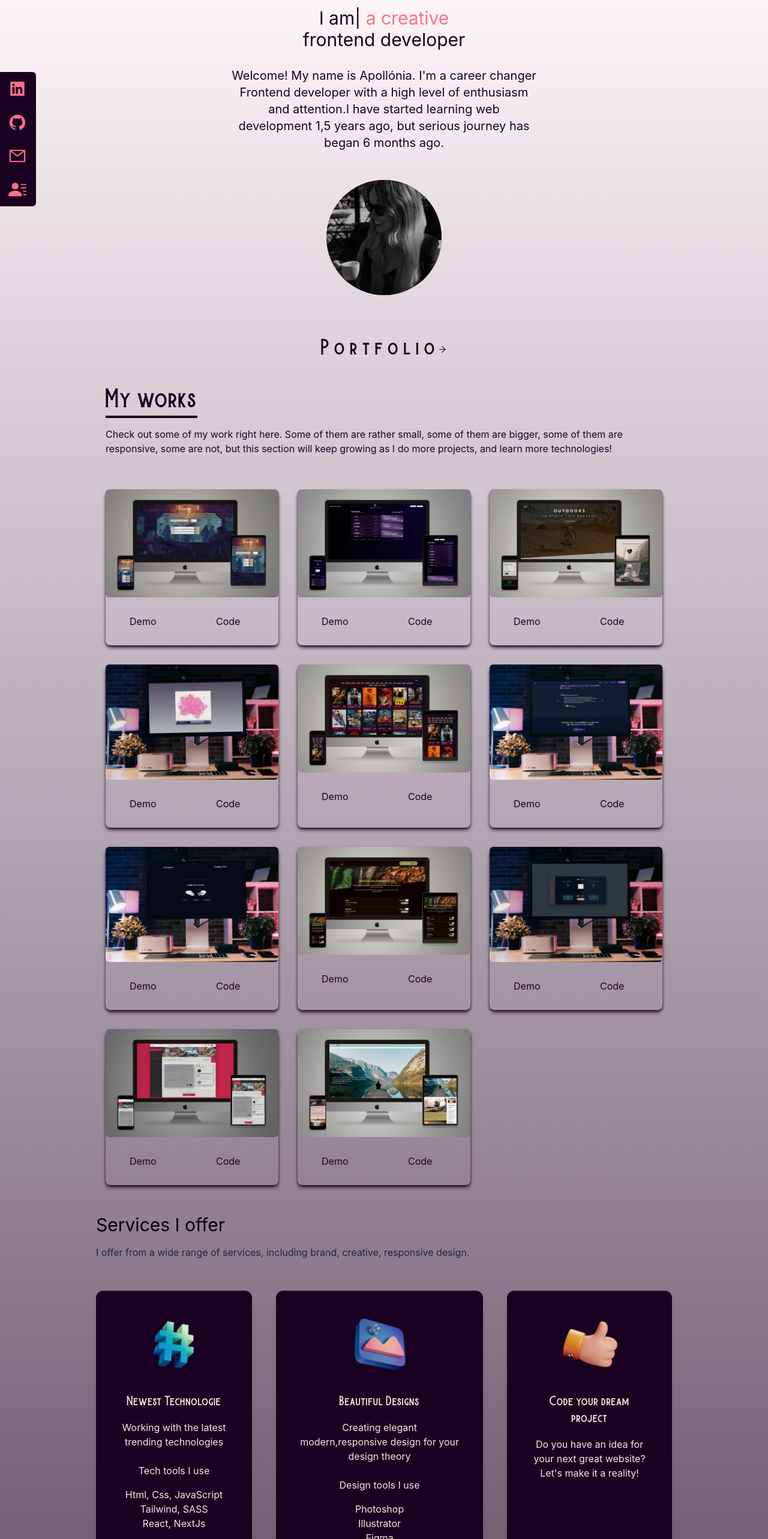
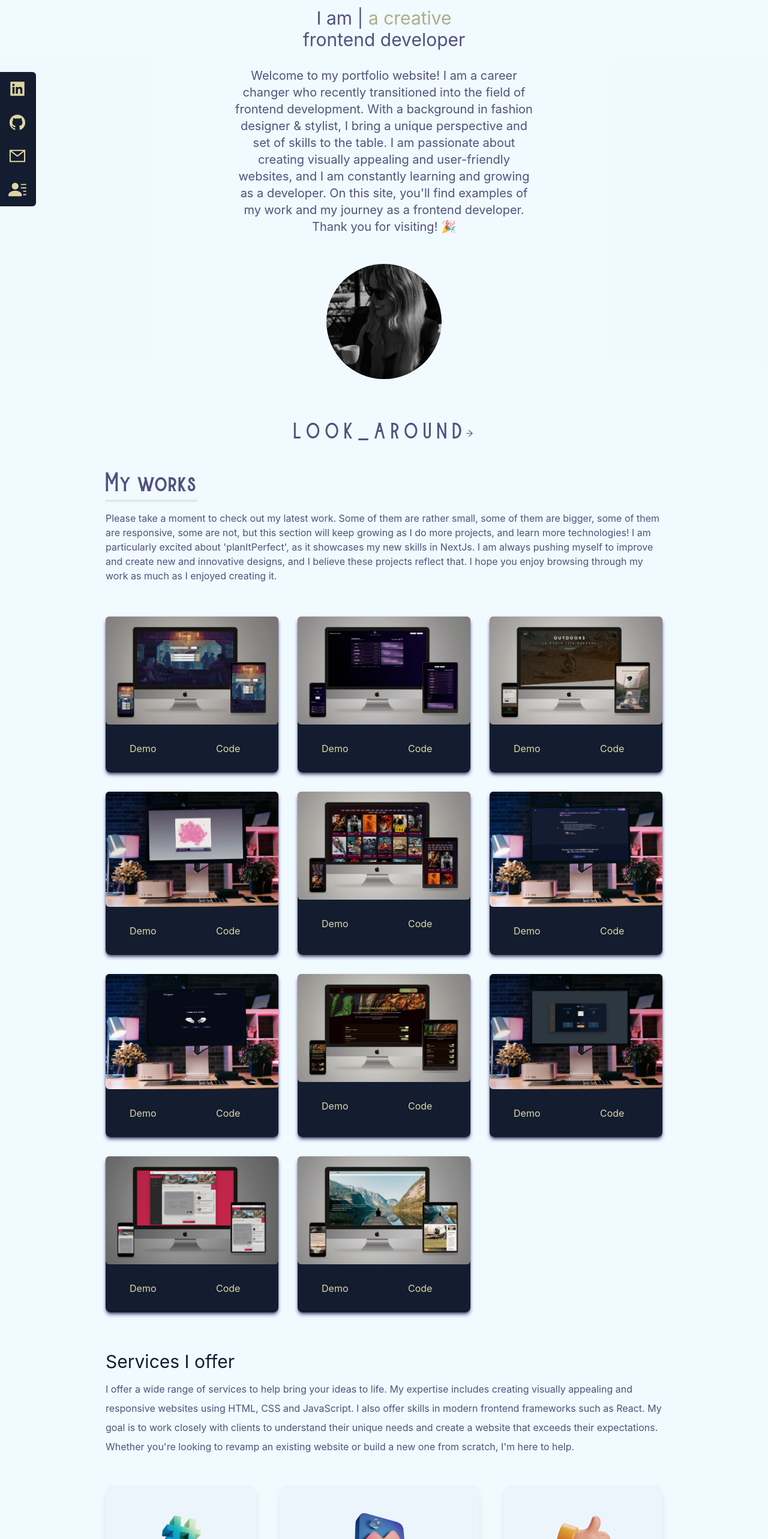
Before and after one commit to apolloniiaa/react-portfolio, a Next.js app: page / in a window 1280 px wide. Shown: the part 160-2726 px from the top of the page at 60% size. Built offline with nearby package versions, Linux system fonts and the light colour scheme.

Commit message:
designe changed

```diff
--- a/components/Portfolio.js
+++ b/components/Portfolio.js
@@ -84,17 +84,21 @@
     },
   ];
   return (
-    <div name='portfolio' className=' text-primary  w-full '>
+    <div name='portfolio' className=' text-textLight  w-full '>
       <div className='max-w-screen-lg p-4 mx-auto flex flex-col jutify-center w-full h-full'>
         <div className=' pb-8'>
-          <h3 className='text-4xl  font-burtons  inline border-b-4  text-primary border-primary dark:border-fifth dark:text-slate-300'>
+          <h3 className='text-4xl  font-burtons  inline border-b-4  text-textLight border- dark:border-green-100 dark:text-slate-300'>
             My works
           </h3>
           <p className='py-6  dark:text-slate-300'>
-            Check out some of my work right here. Some of them are rather small,
-            some of them are bigger, some of them are responsive, some are not,
-            but this section will keep growing as I do more projects, and learn
-            more technologies!
+            Please take a moment to check out my latest work. Some of them are
+            rather small, some of them are bigger, some of them are responsive,
+            some are not, but this section will keep growing as I do more
+            projects, and learn more technologies! I am particularly excited
+            about 'planItPerfect', as it showcases my new skills in NextJs. I am
+            always pushing myself to improve and create new and innovative
+            designs, and I believe these projects reflect that. I hope you enjoy
+            browsing through my work as much as I enjoyed creating it.
           </p>
         </div>
 
@@ -102,7 +106,7 @@
           {portfolios.map(({ id, src, demo, code }) => (
             <div
               key={id}
-              className='shadow-md shadow-primary dark:shadow-fifth rounded-lg'
+              className='shadow-md shadow-textLight text-portfolioCardText bg-portfolioCard dark:shadow-textDark rounded-lg'
             >
               <Image
                 src={src}
@@ -116,14 +120,14 @@
                 <a
                   href={demo}
                   target='blank'
-                  className='w-1/2 px-6 py-3 m-4 duration-200 cursor-pointer  dark:text-slate-300'
+                  className='w-1/2 px-6 py-3 m-4 duration-200 cursor-pointer   dark:text-textDark'
                 >
                   Demo
                 </a>
                 <a
                   href={code}
                   target='blank'
-                  className='w-1/2 px-6 py-3 m-4 duration-200 cursor-pointer  dark:text-slate-500 '
+                  className='w-1/2 px-6 py-3 m-4 duration-200 cursor-pointer  dark:text-textDark '
                 >
                   Code
                 </a>
--- a/components/Services.js
+++ b/components/Services.js
@@ -21,85 +21,81 @@
       id: 1,
       src: html,
       title: 'HTML',
-      style: 'shadow-orange-500',
     },
     {
       id: 2,
       src: css,
       title: 'CSS',
-      style: 'shadow-blue-500',
     },
     {
       id: 3,
       src: javascript,
       title: 'JavaScript',
-      style: 'shadow-yellow-500',
     },
     {
       id: 4,
       src: react,
       title: 'React',
-      style: 'shadow-blue-300',
     },
     {
       id: 6,
       src: sass,
       title: 'SCSS',
-      style: 'shadow-red-200',
     },
 
     {
       id: 5,
       src: tailwind,
       title: 'Tailwind',
-      style: 'shadow-sky-400',
     },
 
     {
       id: 8,
       src: github,
       title: 'GitHub',
-      style: 'shadow-gray-400',
     },
 
     {
       id: 10,
       src: illustrator,
       title: 'Illustrator',
-      style: 'shadow-yellow-200',
     },
     {
       id: 12,
       src: photoshop,
       title: 'Photoshop',
-      style: 'shadow-sky-900',
     },
     {
       id: 11,
       src: logo,
       title: 'NextJS',
-      style: 'shadow-orange-700',
     },
     {
       id: 12,
       src: logo,
       title: 'GSAP',
-      style: 'shadow-orange-700',
     },
   ];
   return (
     <div name='services'>
-      <section className='mb-64  md:mb-0 '>
+      <section className='mb-64  md:mb-0  max-w-screen-lg mx-auto p-4'>
         <div>
-          <h3 className='text-3xl py-1  dark:text-fifth'>Services I offer </h3>
-          <p className='text-md py-2 leading-8 text-gray-800 dark:text-slate-300'>
-            I offer from a wide range of services, including brand, creative,
-            responsive design.
+          <h3 className='text-3xl py-1 text-primary  dark:text-textDark'>
+            Services I offer{' '}
+          </h3>
+          <p className='text-md py-2 leading-8  text-textLight dark:text-slate-300'>
+            I offer a wide range of services to help bring your ideas to life.
+            My expertise includes creating visually appealing and responsive
+            websites using HTML, CSS and JavaScript. I also offer skills in
+            modern frontend frameworks such as React. My goal is to work closely
+            with clients to understand their unique needs and create a website
+            that exceeds their expectations. Whether you're looking to revamp an
+            existing website or build a new one from scratch, I'm here to help.
           </p>
         </div>
 
-        <div className='text-red-100  lg:flex gap-10 dark:text-slate-300  '>
-          <div className='text-center  shadow-lg p-10 rounded-xl my-10 dark:text-slate-300 bg-primary dark:bg-card'>
+        <div className=' text-textLight lg:flex gap-10 dark:text-slate-300  '>
+          <div className='text-center  shadow-lg p-10 rounded-xl my-10 dark:text-slate-300 bg-card dark:bg-card'>
             <Image
               src={code}
               width={100}
@@ -107,23 +103,27 @@
               className=' mx-auto'
               alt='photo'
             />
-            <h3 className='text-lg text-red-100 font-medium pt-8 pb-2  dark:text-fifth font-burtons'>
+            <h3 className='text-lg  text-textLight font-medium pt-8 pb-2 dark:text-textDark font-burtons'>
               Newest Technologie
             </h3>
-            <p className='py-2 text-red-100  dark:text-slate-300'>
+            <p className='py-2  text-textLight  dark:text-slate-300'>
               Working with the latest trending technologies
             </p>
-            <h4 className='py-4  text-red-100  dark:text-slate-300'>
+            <h4 className='py-4   text-textLight  dark:text-slate-300'>
               Tech tools I use
             </h4>
-            <p className=' text-red-100  dark:text-slate-300'>
+            <p className='  text-textLight  dark:text-slate-300'>
               Html, Css, JavaScript
             </p>
-            <p className='text-red-100  dark:text-slate-300'>Tailwind, SASS</p>
-            <p className='text-red-100  dark:text-slate-300'>React, NextJs</p>
+            <p className=' text-textLight  dark:text-slate-300'>
+              Tailwind, SASS
+            </p>
+            <p className=' text-textLight  dark:text-slate-300'>
+              React, NextJs
+            </p>
           </div>
 
-          <div className='text-center  text-red-100 shadow-lg p-10 rounded-xl my-10 bg-primary dark:bg-card '>
+          <div className='text-center bg-card shadow-lg p-10 rounded-xl my-10  '>
             <Image
               src={design}
               width={100}
@@ -132,21 +132,21 @@
               alt='photo of code'
             />
 
-            <h3 className='  text-red-100 text-lg font-medium pt-8 pb-2  dark:text-fifth font-burtons'>
+            <h3 className='   text-textLight text-lg font-medium pt-8 pb-2  dark:text-textDark font-burtons'>
               Beautiful Designs
             </h3>
             <p className='py-2' text-primary>
               Creating elegant modern,responsive design for your design theory
             </p>
-            <h4 className='py-4  text-red-100 dark:text-slate-300'>
+            <h4 className='py-4   text-textLight dark:text-slate-300'>
               Design tools I use
             </h4>
-            <p className=' text-red-100 dark:text-slate-300'>Photoshop</p>
-            <p className=' text-red-100 dark:text-slate-300'>Illustrator</p>
-            <p className=' text-red-100 dark:text-slate-300'>Figma</p>
+            <p className='  text-textLight dark:text-slate-300'>Photoshop</p>
+            <p className='  text-textLight dark:text-slate-300'>Illustrator</p>
+            <p className='  text-textLight dark:text-slate-300'>Figma</p>
           </div>
 
-          <div className='text-center  text-red-100 shadow-lg p-10 rounded-xl my-10 bg-primary dark:bg-card '>
+          <div className='text-center  bg-card text-textLight shadow-lg p-10 rounded-xl my-10  dark:bg-card '>
             <Image
               src={consulting}
               width={100}
@@ -154,30 +154,32 @@
               className=' mx-auto'
               alt='photo'
             />
-            <h3 className='text-lg font-medium pt-8 pb-2  dark:text-fifth font-burtons'>
+            <h3 className='text-lg font-medium pt-8 pb-2  font-burtons dark:text-textDark'>
               Code your dream project
             </h3>
-            <p className='py-2'>
+            <p className='py-2 dark:text-slate-300'>
               Do you have an idea for your next great website?
               <br /> Let's make it a reality!
             </p>
           </div>
         </div>
       </section>
-      <div name='experience' className=' w-full md:h-screen my-20 '>
-        <div className='max-w-screen-lg mx-auto p-4 flex flex-col justify-center w-full h-full md:h-auto text-red-50'>
+      <div name='experience' className=' w-full md:h-screen mt-20 '>
+        <div className='max-w-screen-lg mx-auto p-4 flex flex-col justify-center w-full h-full md:h-auto  text-textLight'>
           <div>
-            <p className='text-4xl font-bold border-b-4 dark:text-fifth dark:border-fifth border-gray-500 p-2 inline '>
+            <p className='text-4xl font-bold border-b-4 dark:text-textDark dark:border-textDark border-gray-500 p-2 inline '>
               Experience
             </p>
-            <p className='py-6'>These are the technologies I worked with</p>
+            <p className='py-6 dark:text-gray-200'>
+              These are the technologies I worked with
+            </p>
           </div>
 
           <div className='w-full grid grid-cols-2 sm:grid-cols-3 gap-8 text-center py-8  sm:px-0'>
             {techs.map(({ id, src, title, style }) => (
               <div
                 key={id}
-                className={`shadow-md hover:scale-105 duration-500 py-2 rounded-lg ${style}`}
+                className={`shadow-md hover:scale-105 duration-500 py-2 rounded-lg text-linksLight bg-portfolioCard`}
               >
                 <Image src={src} alt='photo' className='w-20 mx-auto' />
                 <p className='mt-4'>{title}</p>
--- a/components/SocialLinks.js
+++ b/components/SocialLinks.js
@@ -53,14 +53,14 @@
           <li
             key={id}
             className={
-              'flex justify-between items-center w-40 h-14 px-4 ml-[-100px] hover:ml-[-10px] hover:rounded-md duration-300  bg-primary dark:bg-fourth' +
+              'flex justify-between items-center w-40 h-14 px-4 ml-[-100px] hover:ml-[-10px] hover:rounded-md duration-300  bg-primary dark:bg-darkbg' +
               ' ' +
               style
             }
           >
             <a
               href={href}
-              className='flex justify-between items-center w-full text-fifth'
+              className='flex justify-between items-center w-full  text-linksLight dark:text-textDark'
               download={download}
               target='_blank'
               rel='noreferrer'
--- a/pages/HeroPage.js
+++ b/pages/HeroPage.js
@@ -9,21 +9,29 @@
     <div name='home'>
       <section className='px-10 md:px-20 lg:px-40'>
         <div className='text-center'>
-          <h2 className='text-xl font-burtons py-2 font-medium md:text-5xl  text-secondary  dark:text-fifth pt-7'>
+          <h2 className='text-xl font-burtons py-2 font-medium md:text-5xl  text-secondary  dark:text-green-100 pt-7'>
             Apollónia Sz.
           </h2>
-          <h3 className='text-2xl py-2 md:text-3xl  text-primary dark:text-slate-400 '>
-            I am| <span className='text-fifth'> a creative</span> <br />{' '}
-            frontend developer
+          <h3 className='text-2xl py-2 md:text-3xl  text-textLight dark:text-slate-400 '>
+            I am |{' '}
+            <span className='text-subtitle dark:text-textDark'>
+              {' '}
+              a creative
+            </span>{' '}
+            <br /> frontend developer
           </h3>
-          <p className='text-md py-5 leading-8 text-primary md:text-xl max-w-lg mx-auto dark:text-slate-400 mb-7'>
-            Welcome! My name is Apollónia. I'm a career changer Frontend
-            developer with a high level of enthusiasm and attention.I have
-            started learning web development 1,5 years ago, but serious journey
-            has began 6 months ago.
+          <p className='text-md py-5 leading-8 text-textLight md:text-xl max-w-lg mx-auto dark:text-slate-400 mb-7'>
+            Welcome to my portfolio website! I am a career changer who recently
+            transitioned into the field of frontend development. With a
+            background in fashion designer & stylist, I bring a unique
+            perspective and set of skills to the table. I am passionate about
+            creating visually appealing and user-friendly websites, and I am
+            constantly learning and growing as a developer. On this site, you'll
+            find examples of my work and my journey as a frontend developer.
+            Thank you for visiting! 🎉
           </p>
         </div>
-        <div className='relative mx-auto bg-gradient-to-r from-fifth to-primary rounded-full w-48 h-48 mb-10 overflow-hidden '>
+        <div className='relative mx-auto  rounded-full w-48 h-48 mb-10 overflow-hidden '>
           <Image
             src={avatar}
             layout='fill'
@@ -35,14 +43,16 @@
               33vw'
           />
         </div>
-        <div className='text-3xl flex align-center justify-center gap-16 py-3 text-primary dark:text-fifth'>
+        <div className='text-3xl flex align-center justify-center gap-16 py-3 text-textLight  dark:text-textDark'>
           <Link
             to='portfolio'
             smooth
             duration={500}
             className=' group text-3xl font-burtons color-white w-fit md:px-6 md:py-3 my-2 flex items-center rounded-md  cursor-pointer'
           >
-            <p className=' text-base  md:text-3xl'> P o r t f o l i o </p>
+            <p className=' text-base  md:text-3xl  dark:text-textDark'>
+              L O O K _ A R O U N D{' '}
+            </p>
             <span className=' group-hover:rotate-90 duration-300 '>
               <AiOutlineArrowRight size={15} className='ml-1' />
             </span>
--- a/pages/index.js
+++ b/pages/index.js
@@ -18,7 +18,7 @@
 
       <Navbar />
 
-      <main className=' bg-gradient-to-b from-theritary to-primary px-10 md:px-20 lg:px-40 dark:bg-gray-900'>
+      <main className=' bg-background px-10 md:px-20 lg:px-40 dark:bg-bgDark'>
         <HeroPage />
         <SocialLinks />
         <Portfolio />
```
Also changed, not shown: components/Contact.js (+12 -8 lines), components/Navbar.js (+7 -7 lines), tailwind.config.js (+13 -3 lines).
